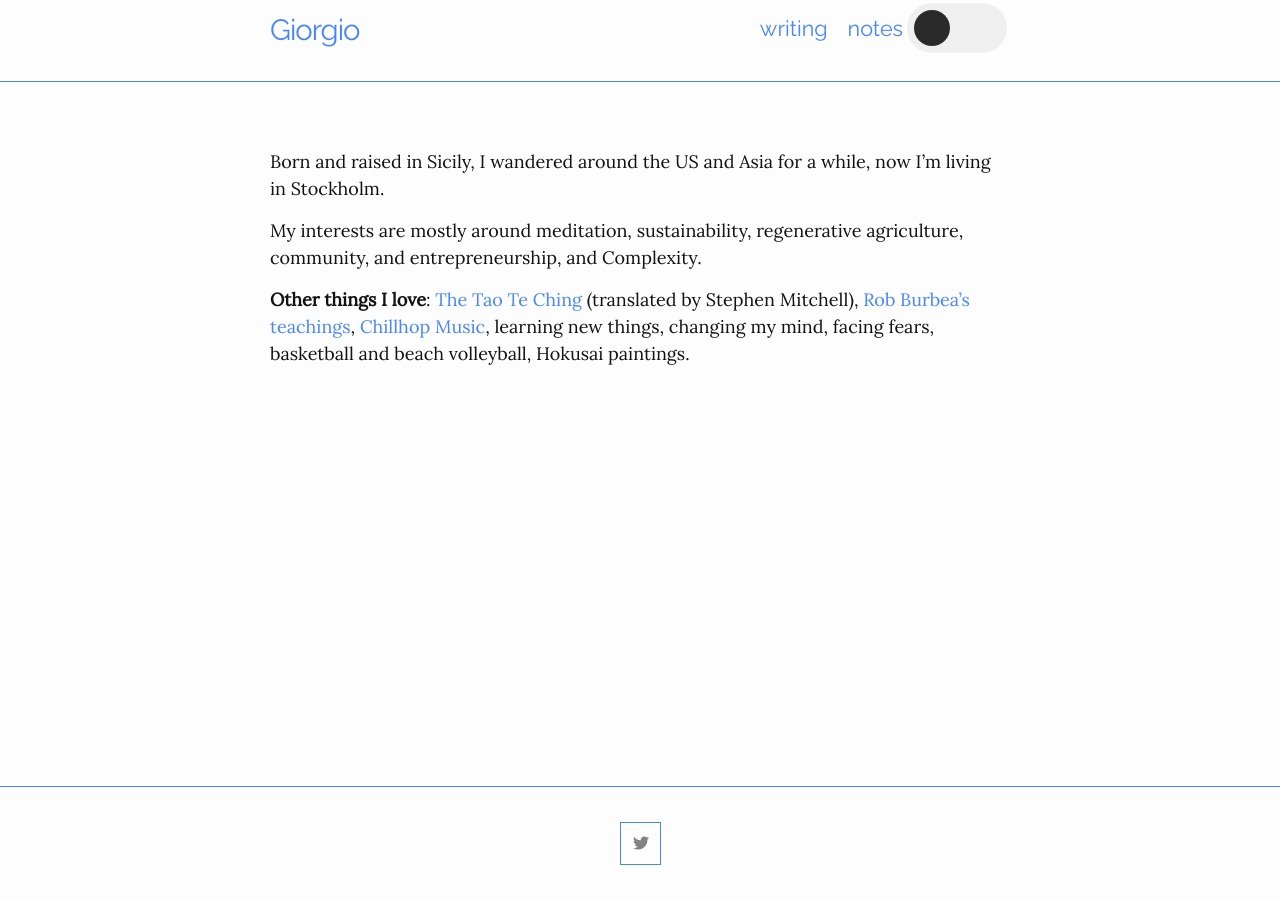
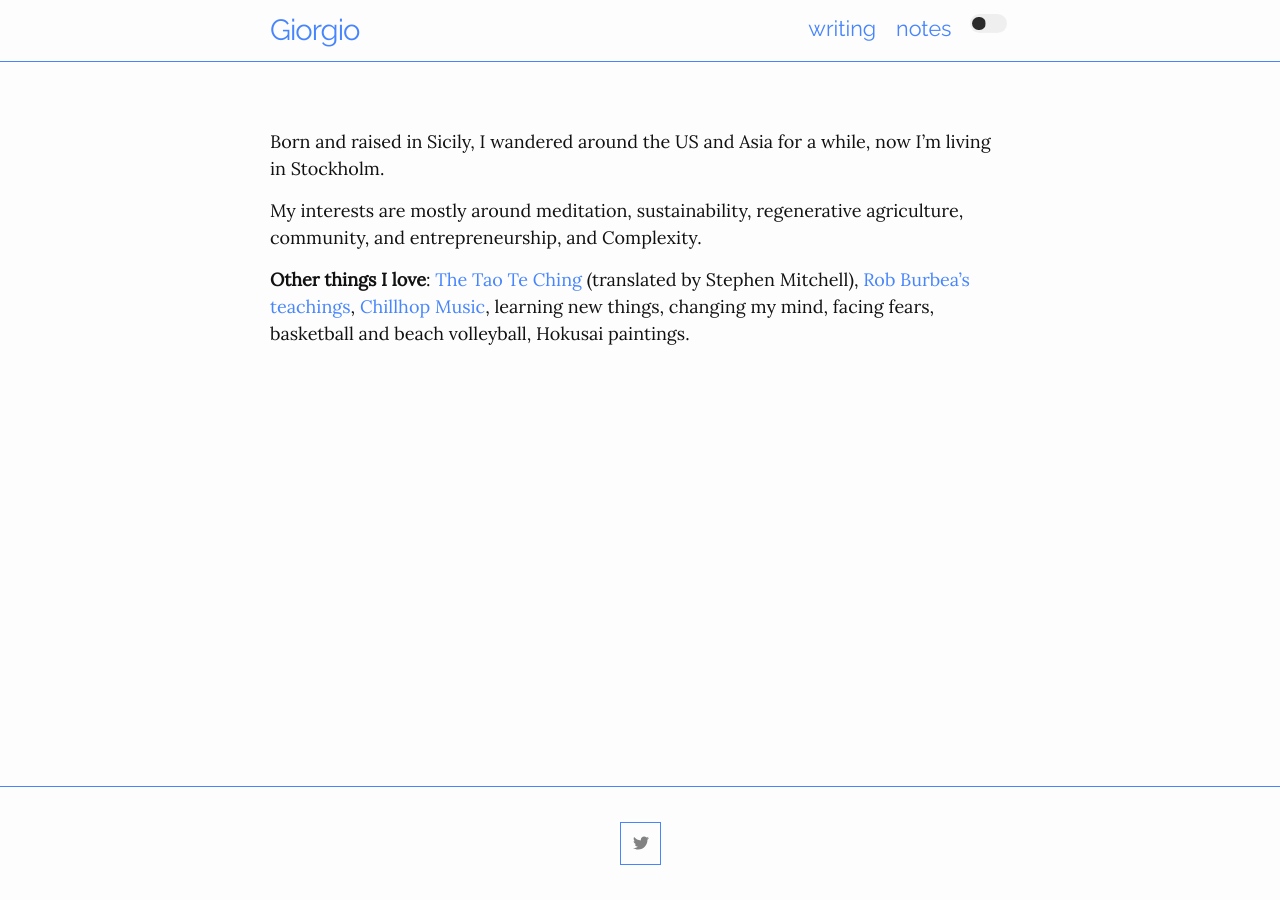
Before and after one commit to giorgiop94/giorgio-blog, a Jekyll site: the page built from index.md, in a window 1280 px wide. Built offline with Jekyll 4.4.1, drawn with Linux system fonts in a browser that asks for light colours.

Commit message:
add id to make it work and rescale + margin

```diff
--- a/_includes/header.html
+++ b/_includes/header.html
@@ -22,7 +22,7 @@
         </div>
         <div>
 <label class="switch">
-<input type="checkbox" class="theme-toggle">
+<input type="checkbox" class="theme-toggle" id="theme-toggle">
   <span class="slider round"></span>
 </label>
         </div>
--- a/_sass/minima/skins/giorgio.scss
+++ b/_sass/minima/skins/giorgio.scss
@@ -38,7 +38,8 @@ $table-border-color:    $border-color-01 !default;
 }
 
 .theme-toggle{
-  --toggle-size: 16px;
+  --toggle-size: 6px;
+   margin-left: 1rem;
   -webkit-appearance: none;
   -moz-appearance: none;
   appearance: none;
```
